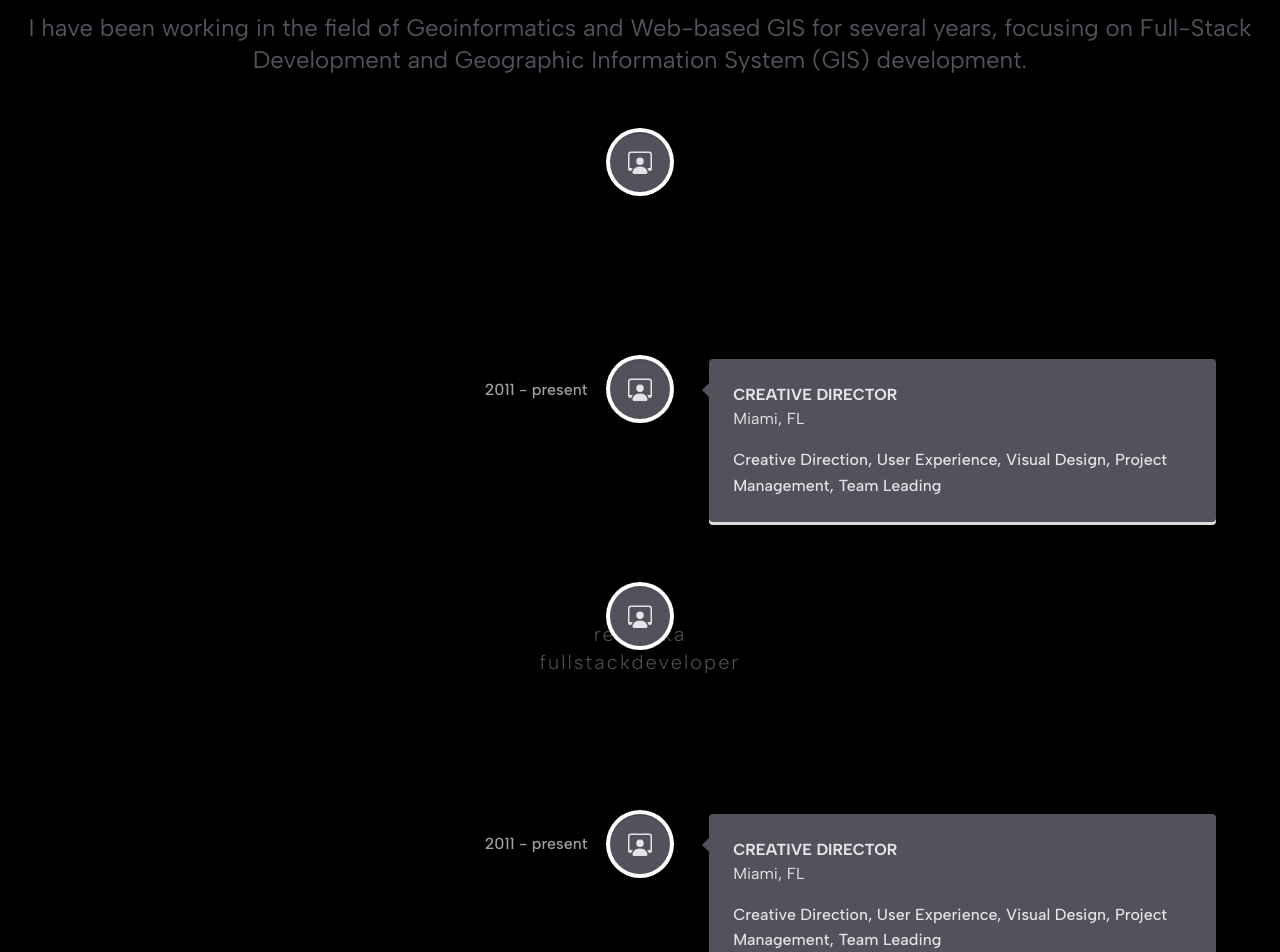
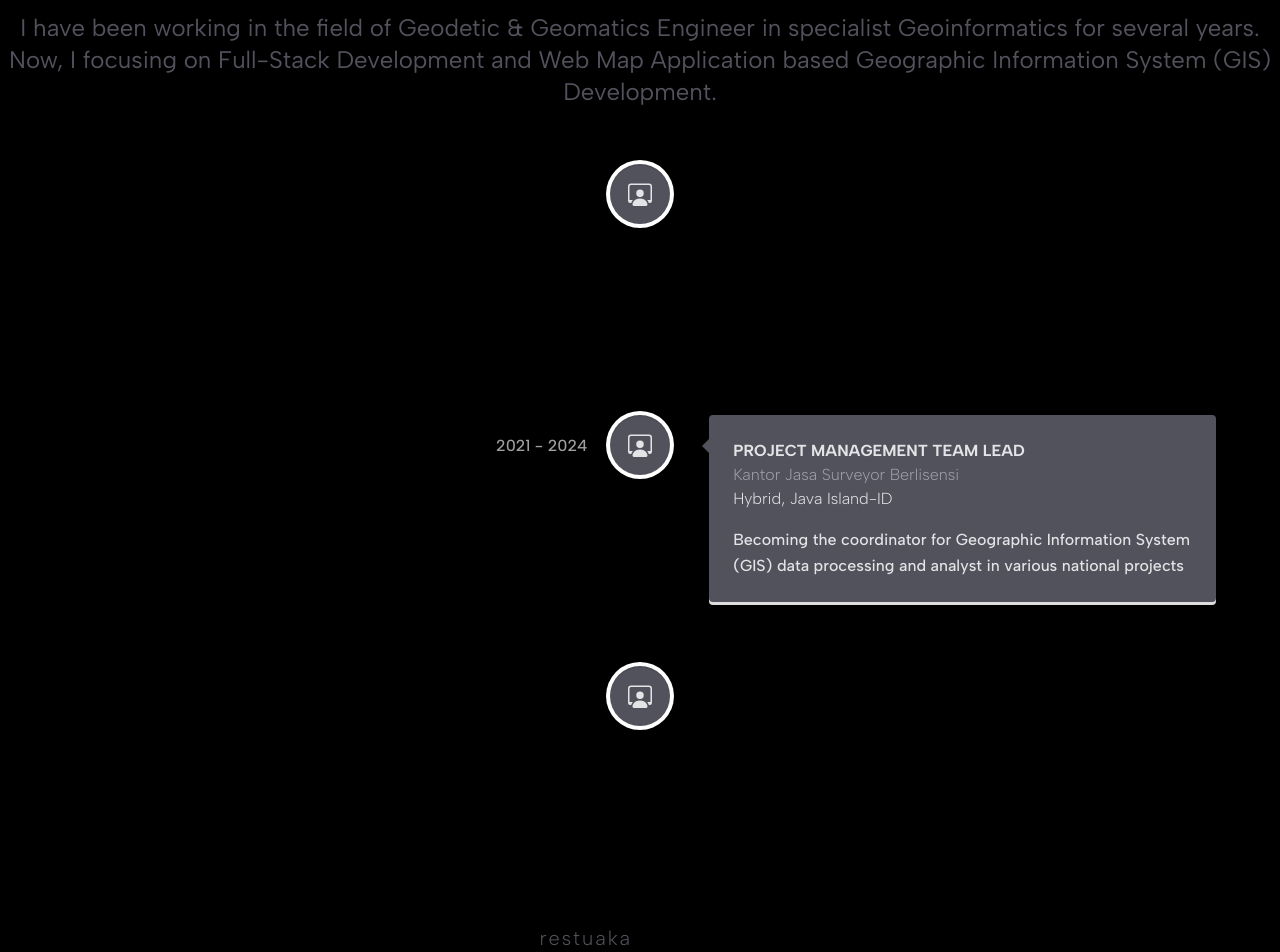
Before and after one commit to restuak/homepage-prsnl-v2, a Next.js app: page /works in a window 1280 px wide. Shown: the part 180-1132 px from the top of the page. Built offline with nearby package versions, Linux system fonts and the light colour scheme; what tailwindcss-animated would draw is missing.

Commit message:
feat: new section

```diff
--- a/src/app/about/components/profile/aboutdesc.tsx
+++ b/src/app/about/components/profile/aboutdesc.tsx
@@ -22,21 +22,39 @@ export default function AboutDesc() {
             className="pt-0 pl-9 pr-9 pb-0 mx-auto text-lg sm:text-lg md:text-xl lg:text-2xl xl:text-2xl justify-center-safe text-zinc-600 "
           >
             <p className="pb-3 text-justify lg:text-center xl:text-center">
-              I’m a Geodetic & Geomatics Engineer (Geoinformatician). Lifelong
-              Learner.
+              I’m a Geodetic & Geomatics Engineer, specialist Geoinformatics.
+              Lifelong Learner.
             </p>
             <p className="pb-3 text-justify lg:text-center xl:text-center">
-              Now, I focus on my learning in Full-Stack Website Developer for
-              support my skill in Geographic Information System (GIS) Developer
-              to build Web-based Geographic Information System (GIS). Cheers.
+              Now, I focusing on passion{" "}
+              <span className="font-bold text-zinc-500 hover:underline">
+                Full-Stack Developer Website{" "}
+              </span>
+              and{" "}
+              <span className="font-bold text-zinc-500 hover:underline">
+                Website Map Application{" "}
+              </span>
+              based{" "}
+              <span className="font-bold text-zinc-500 hover:underline">
+                Geographic Information System (GIS) Development.
+              </span>
             </p>
             <p className="pb-3 text-justify lg:text-center xl:text-center">
-              I have an interest in hobbies such as writing essays on music and
-              social topics.
+              I have an interest in hobbies such as{" "}
+              <span className="font-bold text-zinc-500 hover:underline">
+                writing essays on music and social topics.
+              </span>
             </p>
-            <p className="pb-3 text-justify lg:text-center xl:text-center">
-              Simply, I am a Geoinformatician with a passion for Web-based GIS
-              and Full-Stack Developer and have hobbies in writing essays.
+            <p className="pb-3 text-justify lg:text-center xl:text-center ">
+              Simply, I am a{" "}
+              <span className="font-bold text-zinc-500 hover:underline">
+                Geoinformaticians{" "}
+              </span>
+              with a passion for{" "}
+              <span className="font-extrabold text-zinc-500 hover:underline ">
+                Web-based GIS and Full-Stack Development and have hobbies in
+                writing.
+              </span>
             </p>
           </motion.span>
         </div>
--- /dev/null
+++ b/src/app/about/components/profile/hobbies.tsx
@@ -0,0 +1,42 @@
+"use client";
+
+import { motion } from "framer-motion";
+export default function Hobbies() {
+  return (
+    <section className="bg-[#000000]">
+      <div className="h-100% max-w-screen-xl pt-1 mx-auto">
+        <div className="flex flex-col items-center ">
+          <motion.p
+            initial={{ opacity: 0, y: -30 }}
+            whileInView={{ opacity: 1, y: 0 }}
+            transition={{ duration: 0.8 }}
+            className="pt-8 pb-5 animate-fade-down font-bold text-2xl sm:text-4xl md:text-4xl lg:text-5xl xl:text-5xl text-zinc-300"
+          >
+            HOBBIES
+          </motion.p>
+
+          <motion.span
+            initial={{ opacity: 0, y: -30 }}
+            whileInView={{ opacity: 1, y: 0 }}
+            transition={{ duration: 0.8 }}
+            className="pt-0 pl-9 pr-9 pb-0 mx-auto text-lg sm:text-lg md:text-xl lg:text-2xl xl:text-2xl justify-center-safe text-zinc-600 "
+          >
+            <p className="pb-3 text-justify lg:text-center xl:text-center">
+              I have many hobbies, but I am particularly passionate about two
+              activities:{" "}
+              <span className="font-bold text-zinc-500 hover:underline">
+                cycling every day and writing essays.{" "}
+              </span>
+              While I am unsure how to showcase my daily cycling activities on
+              this website (fetching Strava API? Hahaha, maybe sometime). In
+              this section, I will share some of my written works, including{" "}
+              <span className="font-bold text-zinc-500 hover:underline">
+                essays about music and occasionally social topics.{" "}
+              </span>
+            </p>
+          </motion.span>
+        </div>
+      </div>
+    </section>
+  );
+}
--- a/src/app/about/components/skills/skills.tsx
+++ b/src/app/about/components/skills/skills.tsx
@@ -134,7 +134,7 @@ export default function Skills() {
 
   return (
     <div className="relative">
-      <div className="mx-auto container px-16 py-20">
+      <div className="mx-auto container px-16 py-20 pb-5">
         <motion.div
           initial={{ opacity: 0, y: -30 }}
           whileInView={{ opacity: 1, y: 0 }}
@@ -145,7 +145,7 @@ export default function Skills() {
             SKILLS
           </h2>
           <p className="text-zinc-600  mx-auto p-3 text-lg max-w-xl text-justify">
-            My skills in web development and web GIS development encompass a
+            My skills in Fullstack Web Development and Web App GIS Development encompass a
             broad spectrum of technologies, frameworks, and tools. Dive into the
             categories below to explore my expertise in detail.
           </p>
--- a/src/app/about/components/skills/static.ts
+++ b/src/app/about/components/skills/static.ts
@@ -5,9 +5,9 @@ import { FaLaptopCode } from "react-icons/fa";
 
 export const SkillAndTech = {
   web: {
-    title: "WEBSITE DEVELOPMENT",
+    title: "FULLSTACK WEB DEVELOPMENT",
     icon: FaLaptopCode,
-    desc: "Building modern, responsive web applications in general",
+    desc: "Build Modern, Responsive Website Applications in General",
     tech: [
       "HTML",
       "CSS",
@@ -18,12 +18,11 @@ export const SkillAndTech = {
       "TailwindCSS",
       "Bootstrap",
     ],
-
   },
   webgis: {
-    title: "WEBSITE-BASED GIS",
+    title: "WEBSITE APP GIS DEVELOPMENT",
     icon: SiArcgis,
-    desc: "Build Website-based Geography Information System ",
+    desc: "Build Website App based Geography Information System",
     tech: [
       "ArcGIS Online",
       "Leaflet",
@@ -34,7 +33,6 @@ export const SkillAndTech = {
       "MySQL",
       "PostgreSQL",
     ],
-
   },
 };
 
--- a/src/app/about/page.tsx
+++ b/src/app/about/page.tsx
@@ -5,6 +5,7 @@ import Footer from "@/components/footer";
 import AboutBg from "./components/profile/aboutbg";
 import Skills from "./components/skills/skills";
 import Card from "./components/apispotify/card";
+import Hobbies from "./components/profile/hobbies";
 
 export default function AboutView() {
   return (
@@ -15,6 +16,7 @@ export default function AboutView() {
         <AboutDesc />
         <Card/>
         <Skills />
+        <Hobbies/>
         <Footer />
       </div>
     </main>
--- a/src/app/layout.tsx
+++ b/src/app/layout.tsx
@@ -1,5 +1,4 @@
-"use client";
-
+import type { Metadata } from "next";
 import { Albert_Sans } from "next/font/google";
 import "./globals.css";
 // import { usePathname } from "next/navigation";
@@ -9,11 +8,16 @@ import "./globals.css";
 // import { Inter } from "next/font/google";
 // import { useGSAP } from "@gsap/react";
 
+export const metadata: Metadata = {
+  title: "Personal Website Restu Aka",
+  description:
+    "Personal Portofolio Restu Aka a Geoinformaticians and passion with Fullstack developer website and GIS apllication map",
+};
+
 const AlbertSans = Albert_Sans({
   variable: "--font-albert-sans",
   subsets: ["latin"],
 });
-
 
 // if (typeof window !== "undefined") {
 //   gsap.registerPlugin(ScrollTrigger, ScrollSmoother);
@@ -21,7 +25,7 @@ const AlbertSans = Albert_Sans({
 
 // const inter = Inter({ subsets: ["latin"] });
 
-export default function RootLayout( {
+export default function RootLayout({
   // const pathname = usePathname();
 
   // useGSAP(
--- a/src/app/works/components/expskill.tsx
+++ b/src/app/works/components/expskill.tsx
@@ -1,8 +1,8 @@
-export default function ExpSkill() {
+export default function ExpProject() {
   return (
     <main className="bg-black">
-      <div className="h-screen w-full ">
-        <div className="items-center justify-center text-center top-5">
+      <div className="h-full w-full ">
+        <div className="flex flex-col items-center pt-[5%]">
           <div className="bg-none text-zinc-600 text-xl tracking-widest font-light">
             <p>restuaka</p>
             <p>fullstackdeveloper</p>
--- a/src/app/works/components/exptimeline.tsx
+++ b/src/app/works/components/exptimeline.tsx
@@ -9,15 +9,17 @@ import "react-vertical-timeline-component/style.min.css";
 export default function ExpTimeline() {
   return (
     <section className="bg-[#000000] ">
-      <div className=" h-screen w-full ">
+      <div className="h-full w-full ">
         <div className="flex flex-col items-center pt-[5%]">
           <p className="p-10 animate-fade-down font-bold text-2xl sm:text-4xl md:text-4xl lg:text-5xl xl:text-5xl text-zinc-200">
             WORKS
           </p>
-          <p className="m-6 mt-0 text-lg sm:text-lg md:text-xl lg:text-2xl xl:text-2xl justify-center content-center text-center text-zinc-600">
-            I have been working in the field of Geoinformatics and Web-based GIS
-            for several years, focusing on Full-Stack Development and Geographic
-            Information System (GIS) development.
+          <p className="container m-6 mt-0 text-lg sm:text-lg md:text-xl lg:text-2xl xl:text-2xl justify-center content-center text-center text-zinc-600">
+            I have been working in the field of Geodetic & Geomatics Engineer in
+            specialist Geoinformatics for several years.
+
+            Now, I focusing on Full-Stack Development and Web Map Application
+            based Geographic Information System (GIS) Development.
           </p>
           <div className="h-max w-[100%]">
             <VerticalTimeline>
@@ -27,19 +29,22 @@ export default function ExpTimeline() {
                 contentArrowStyle={{
                   borderRight: "7px solid  #52525c",
                 }}
-                date="2011 - present"
+                date="2025 - Present"
                 iconStyle={{ background: "#52525c", color: "#e4e4e7" }}
                 icon={<BsPersonWorkspace />}
               >
-                <h3 className="vertical-timeline-element-title font-bold">
-                  CREATIVE DIRECTOR
+                <h3 className="vertical-timeline-element-title font-extrabold">
+                  FULLSTACK & WEB MAP APP / GIS DEVELOPER
                 </h3>
-                <h4 className="vertical-timeline-element-subtitle">
-                  Miami, FL
+                <h4 className="vertical-timeline-element-subtitle font-light text-zinc-400">
+                  Freelance
                 </h4>
+                <h5 className="vertical-timeline-element-subtitle font-light text-zinc-200">
+                  Remote, Global
+                </h5>
                 <p>
-                  Creative Direction, User Experience, Visual Design, Project
-                  Management, Team Leading
+                  Development Fullstack Website and or Web App based Geographic
+                  Information System (GIS)
                 </p>
               </VerticalTimelineElement>
 
@@ -49,19 +54,22 @@ export default function ExpTimeline() {
                 contentArrowStyle={{
                   borderRight: "7px solid  #52525c",
                 }}
-                date="2011 - present"
+                date="2021 - 2024"
                 iconStyle={{ background: "#52525c", color: "#e4e4e7" }}
                 icon={<BsPersonWorkspace />}
               >
                 <h3 className="vertical-timeline-element-title font-bold">
-                  CREATIVE DIRECTOR
+                  PROJECT MANAGEMENT TEAM LEAD
                 </h3>
-                <h4 className="vertical-timeline-element-subtitle">
-                  Miami, FL
+                <h4 className="vertical-timeline-element-subtitle font-light text-zinc-400">
+                  Kantor Jasa Surveyor Berlisensi
                 </h4>
+                <h5 className="vertical-timeline-element-subtitle font-light text-zinc-200">
+                  Hybrid, Java Island-ID
+                </h5>
                 <p>
-                  Creative Direction, User Experience, Visual Design, Project
-                  Management, Team Leading
+                  Becoming the coordinator for Geographic Information System
+                  (GIS) data processing and analyst in various national projects
                 </p>
               </VerticalTimelineElement>
 
@@ -71,42 +79,20 @@ export default function ExpTimeline() {
                 contentArrowStyle={{
                   borderRight: "7px solid  #52525c",
                 }}
-                date="2011 - present"
+                date="2020 and 2022"
                 iconStyle={{ background: "#52525c", color: "#e4e4e7" }}
                 icon={<BsPersonWorkspace />}
               >
                 <h3 className="vertical-timeline-element-title font-bold">
-                  CREATIVE DIRECTOR
+                  Geographic Information Systems Analyst
                 </h3>
-                <h4 className="vertical-timeline-element-subtitle">
-                  Miami, FL
+                <h4 className="vertical-timeline-element-subtitle font-light text-zinc-400">
+                  PPIDS UGM
                 </h4>
-                <p>
-                  Creative Direction, User Experience, Visual Design, Project
-                  Management, Team Leading
-                </p>
-              </VerticalTimelineElement>
-
-              <VerticalTimelineElement
-                className="vertical-timeline-element--work text-zinc-200"
-                contentStyle={{ background: "#52525c", color: "#e4e4e7" }}
-                contentArrowStyle={{
-                  borderRight: "7px solid  #52525c",
-                }}
-                date="2011 - present"
-                iconStyle={{ background: "#52525c", color: "#e4e4e7" }}
-                icon={<BsPersonWorkspace />}
-              >
-                <h3 className="vertical-timeline-element-title font-bold">
-                  CREATIVE DIRECTOR
-                </h3>
-                <h4 className="vertical-timeline-element-subtitle">
-                  Miami, FL
-                </h4>
-                <p>
-                  Creative Direction, User Experience, Visual Design, Project
-                  Management, Team Leading
-                </p>
+                <h5 className="vertical-timeline-element-subtitle font-light text-zinc-200">
+                  On Site, Bali-ID
+                </h5>
+                <p>Staff surveyor and spatial data processing and analyst</p>
               </VerticalTimelineElement>
             </VerticalTimeline>
           </div>
--- a/src/app/works/page.tsx
+++ b/src/app/works/page.tsx
@@ -1,5 +1,5 @@
 import Navbar from "@/components/navbar";
-import ExpSkill from "./components/expskill";
+import ExpProject from "./components/expskill";
 import ExpTimeline from "./components/exptimeline";
 import Footer from "@/components/footer";
 export default function ExperienceView() {
@@ -8,7 +8,7 @@ export default function ExperienceView() {
       <div id="home" className="">
         <Navbar />
         <ExpTimeline />
-        <ExpSkill />
+        <ExpProject />
         <Footer />
       </div>
     </main>
--- a/src/components/navbar.tsx
+++ b/src/components/navbar.tsx
@@ -11,7 +11,7 @@ export default function Navbar() {
   };
 
   return (
-    <section className="animate-fade-down animate-once animate-delay-2000 animate-ease-out flex justify-between items-center px-6 md:px-10 xl:px-20 py-4 md:py-6 fixed w-full backdrop-blur-md z-50">
+    <section className="animate-fade-down animate-once animate-delay-1500 animate-ease-out flex justify-between items-center px-6 md:px-10 xl:px-20 py-4 md:py-6 fixed w-full backdrop-blur-md z-50">
       <div className="cursor-pointer">
         <span className="text-xl md:text-2xl font-semibold tracking-wide">
           <div className="">
--- a/src/components/welcome.tsx
+++ b/src/components/welcome.tsx
@@ -1,6 +1,6 @@
 "use client";
 import { RiArrowDownWideFill } from "react-icons/ri";
-import CircularText from "@/app/about/components/profile/CircularText";
+// import CircularText from "@/app/about/components/profile/CircularText";
 // import { useRef } from "react";
 // import gsap from "gsap";
 // import { ScrollTrigger } from "gsap/dist/ScrollTrigger";
@@ -35,7 +35,7 @@ export default function Welcome () {
     <>
       <main className=" h-screen max-w-screen-xl flex flex-col justify-center px-6 md:px-10 mx-auto">
         <div>
-          <div className="font-bold " data-speed="1.5">
+          <div className="font-bold ">
             <span
               className={`${ASans.className}  font-semibold tracking-tight hover:text-zinc-600 hover:border-b first:mt-0 text-4xl sm:text-6xl md:text-6xl lg:text-7xl xl:text-7xl animate-fade animate-once animate-delay-120 text-zinc-100`}
             >
--- a/src/view/home/index.tsx
+++ b/src/view/home/index.tsx
@@ -11,14 +11,13 @@ const AlbertSans = Albert_Sans({
   subsets: ["latin"],
 });
 
-
 export default function HomeView() {
   return (
     <main
       className={`${AlbertSans.className} bg-[url(/bg.svg)] bg-cover bg-no-repeat bg-center bg-[#09090b]`}
       id="smooth-wrapper"
     >
-      <div id="smooth-content">
+      <div className="" id="smooth-content">
         <Navbar />
 
         <Welcome />
```
Also changed, not shown: 1 other file (tests, documents, lock files or other folders).
